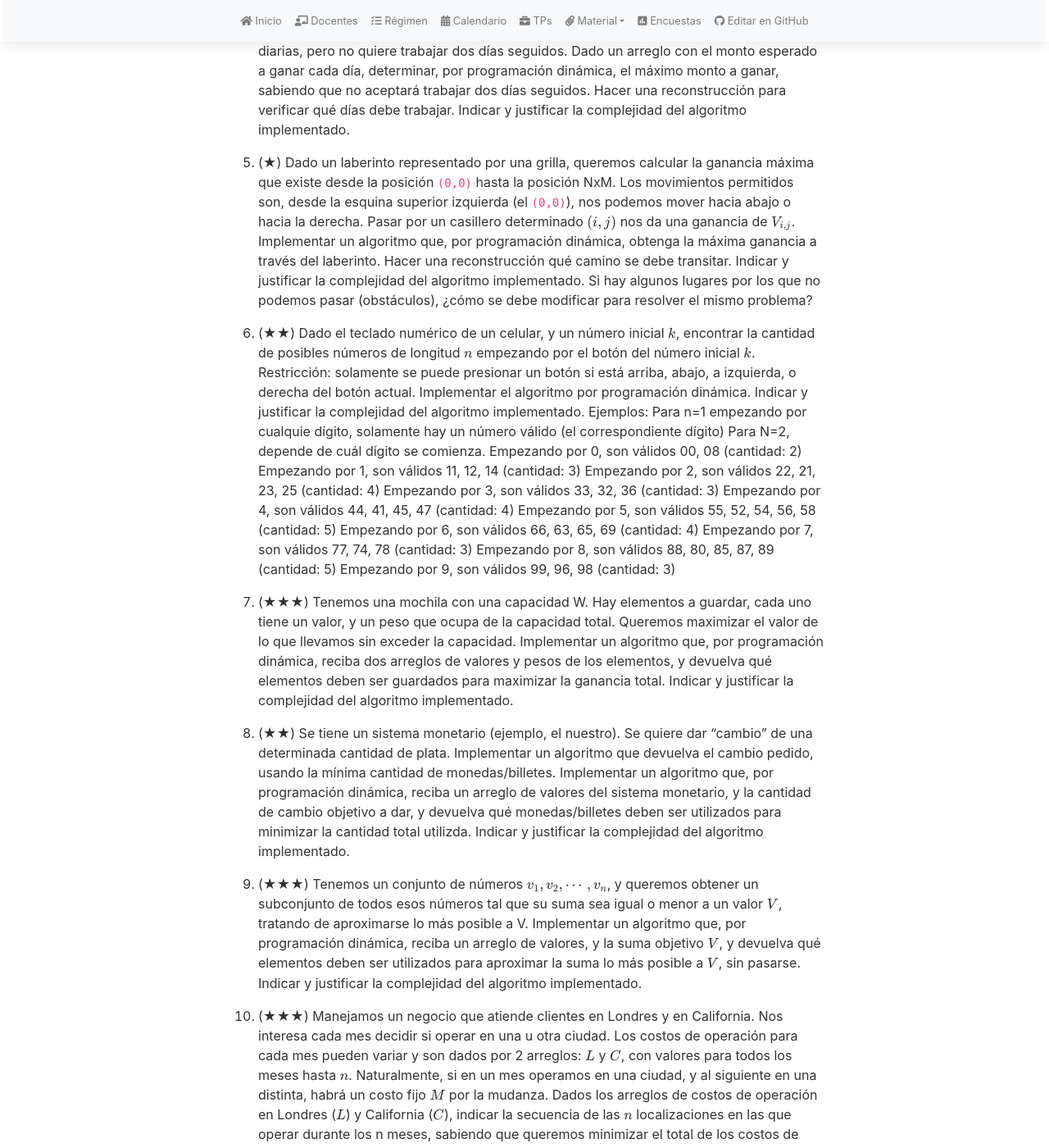
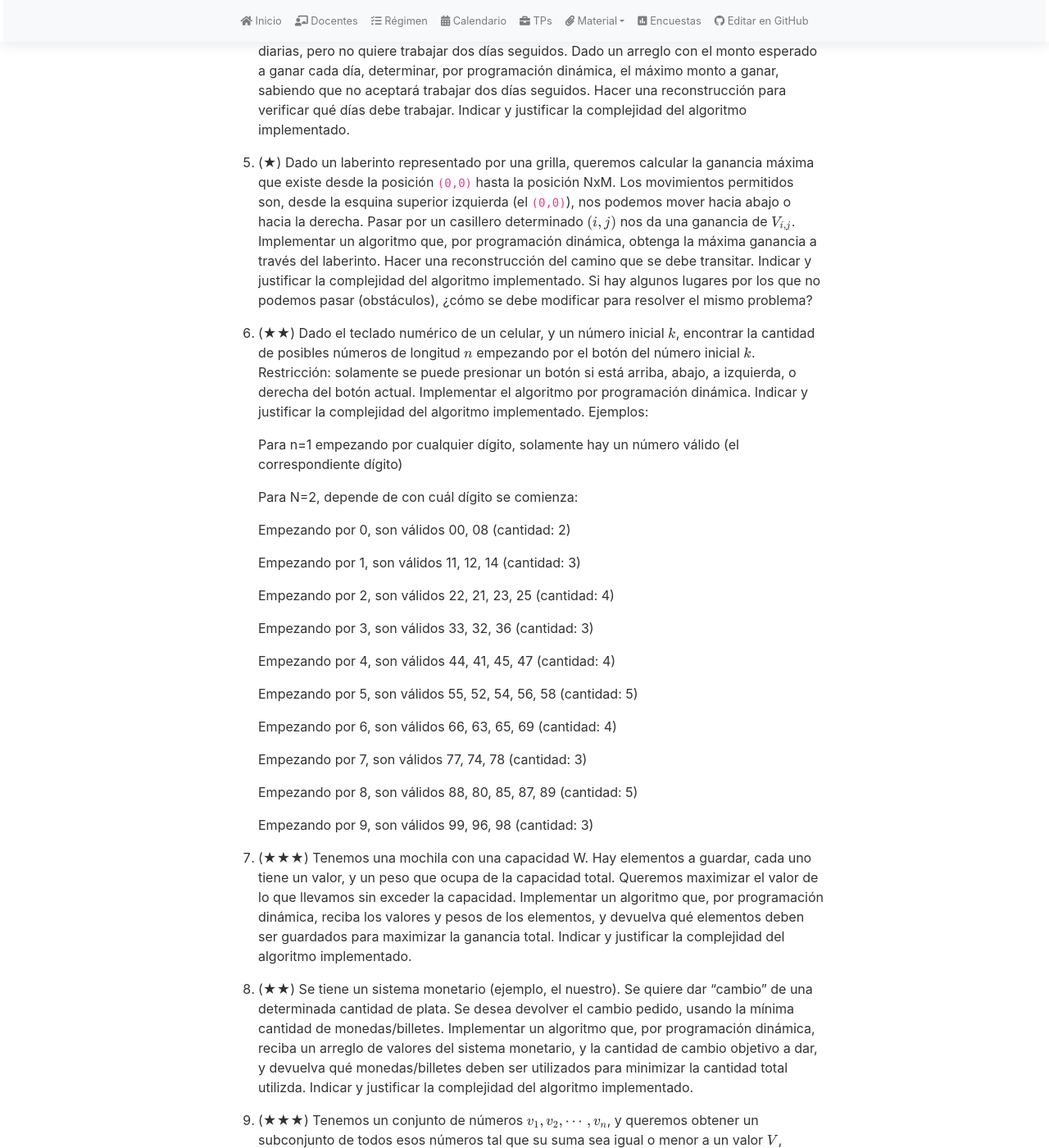
Before and after one commit to algoritmos-rw/tda_bg, a Jekyll site: the page built from material/guias/pd.md, in a window 1280 px wide and 1400 px high, scrolled down 890 px. Shown: the whole window at 82% size. Built offline with Jekyll 4.4.1, drawn with Linux system fonts in a browser that asks for light colours; nearby versions of some CDN libraries; our own code applies the rules of GitHub Pages for plain Markdown files; some of the changed text lies outside the part shown.

Commit message:
Typos y emprolijar pd.md (#18)

```diff
--- a/material/guias/pd.md
+++ b/material/guias/pd.md
@@ -55,7 +55,7 @@ math: true
 1.  (★) Dado un laberinto representado por una grilla, queremos calcular la ganancia máxima que existe desde la posición `(0,0)` hasta
     la posición NxM. Los movimientos permitidos son, desde la esquina superior izquierda (el `(0,0)`), nos podemos mover hacia abajo o hacia
     la derecha. Pasar por un casillero determinado $$(i, j)$$ nos da una ganancia de $$V_{i,j}$$. Implementar un algoritmo que, por programación
-    dinámica, obtenga la máxima ganancia a través del laberinto. Hacer una reconstrucción qué camino se debe transitar. Indicar
+    dinámica, obtenga la máxima ganancia a través del laberinto. Hacer una reconstrucción del camino que se debe transitar. Indicar
     y justificar la complejidad del algoritmo implementado.
     Si hay algunos lugares por los que no podemos pasar (obstáculos), ¿cómo se debe modificar para resolver el mismo problema?
 
@@ -63,27 +63,39 @@ math: true
     el botón del número inicial $$k$$. Restricción: solamente se puede presionar un botón si está arriba, abajo, a izquierda, o derecha del botón actual.
     Implementar el algoritmo por programación dinámica. Indicar y justificar la complejidad del algoritmo implementado.
     Ejemplos:
-    Para n=1 empezando por cualquie dígito, solamente hay un número válido (el correspondiente dígito)
-    Para N=2, depende de cuál dígito se comienza.
+
+    Para n=1 empezando por cualquier dígito, solamente hay un número válido (el correspondiente dígito)
+
+    Para N=2, depende de con cuál dígito se comienza:
+
     Empezando por 0, son válidos 00, 08 (cantidad: 2)
+
     Empezando por 1, son válidos 11, 12, 14 (cantidad: 3)
+
     Empezando por 2, son válidos 22, 21, 23, 25 (cantidad: 4)
+
     Empezando por 3, son válidos 33, 32, 36 (cantidad: 3)
+
     Empezando por 4, son válidos 44, 41, 45, 47 (cantidad: 4)
+
     Empezando por 5, son válidos 55, 52, 54, 56, 58 (cantidad: 5)
+
     Empezando por 6, son válidos 66, 63, 65, 69 (cantidad: 4)
+
     Empezando por 7, son válidos 77, 74, 78 (cantidad: 3)
+
     Empezando por 8, son válidos 88, 80, 85, 87, 89 (cantidad: 5)
+
     Empezando por 9, son válidos 99, 96, 98 (cantidad: 3)
 
 1.  (★★★) Tenemos una mochila con una capacidad W. Hay elementos a guardar, cada uno tiene un valor, y un peso que ocupa de la
     capacidad total. Queremos maximizar el valor de lo que llevamos sin exceder la capacidad. Implementar un algoritmo que,
-    por programación dinámica, reciba dos arreglos de valores y pesos de los elementos, y devuelva qué elementos deben ser
+    por programación dinámica, reciba los valores y pesos de los elementos, y devuelva qué elementos deben ser
     guardados para maximizar la ganancia total. Indicar y justificar la complejidad del algoritmo implementado.
 
-1.  (★★) Se tiene un sistema monetario (ejemplo, el nuestro). Se quiere dar "cambio" de una determinada cantidad de plata. Implementar
-    un algoritmo que devuelva el cambio pedido, usando la mínima cantidad de monedas/billetes. Implementar un algoritmo que,
-    por programación dinámica, reciba un arreglo de valores del sistema monetario, y la cantidad de cambio objetivo a dar, y devuelva
+1.  (★★) Se tiene un sistema monetario (ejemplo, el nuestro). Se quiere dar "cambio" de una determinada cantidad de plata. Se
+    desea devolver el cambio pedido, usando la mínima cantidad de monedas/billetes. Implementar un algoritmo que, por
+    programación dinámica, reciba un arreglo de valores del sistema monetario, y la cantidad de cambio objetivo a dar, y devuelva
     qué monedas/billetes deben ser utilizados para minimizar la cantidad total utilizda.
     Indicar y justificar la complejidad del algoritmo implementado.
 
@@ -100,8 +112,13 @@ math: true
     ciudad. Indicar y justificar la complejidad del algoritmo implementado.
 
 1.  (★★) Dado un número **K**, se quiere obtener la mínima cantidad de operaciones para llegar desde 0 a K, siendo que las
-    operaciones posibles son: (i) aumentar el valor del operando en 1; (ii) duplicar el valor del operando.
-    Implementar un algoritmo que, por programación dinámica obtenga la menor cantidad de operaciones a realizar (y cuáles son
+    operaciones posibles son:
+
+    (i) aumentar el valor del operando en 1;
+
+    (ii) duplicar el valor del operando.
+
+    Implementar un algoritmo que, por programación dinámica, obtenga la menor cantidad de operaciones a realizar (y cuáles son
     dichas operaciones). Desarrollar la ecuación de recurrencia. Indicar y justificar la complejidad del algoritmo implementado.
     Aclaración: asegurarse de que el algoritmo presentado sea de programación dinámica, con su correspondiente ecuación de recurrencia.
 
@@ -134,15 +151,22 @@ math: true
     partir de recibir un arreglo de las ganancias obtenibles. Para esto, escribir y describir la ecuación de recurrencia
     correspondiente. Indicar y justificar la complejidad del algoritmo propuesto.
 
-1.  (★★★) Dada una soga de n metros ($$n \geq 2$$) implementar un algoritmo que, utilizando programación dinámica, permita cortarla
-    (en partes de largo entero) de manera tal que el producto del largo de cada una de las partes resultantes sea máximo. El
-    algoritmo debe devolver el valor del producto máximo alcanzable. Indicar y justificar la complejidad del algoritmo.
+1.  (★★★) Dada una soga de n metros ($$n \geq 2$$) implementar un algoritmo que, utilizando programación dinámica, permita
+    cortarla (en partes de largo entero) de manera tal que el producto de los largos de cada una de las partes resultantes sea
+    máximo. El algoritmo debe devolver el valor del producto máximo alcanzable. Tener en cuenta que la soga puede cortarse
+    varias veces, como se muestra en el ejemplo con n = 10. Indicar y justificar la complejidad del algoritmo.
     Ejemplos:
+
     n = 2 --> Debe devolver 1 (producto máximo es 1 * 1)
+
     n = 3 --> Debe devolver 2 (producto máximo es 2 * 1)
+
     n = 4 --> Debe devolver 4 (producto máximo es 2 * 2)
+
     n = 5 --> Debe devolver 6 (producto máximo es 2 * 3)
+
     n = 6 --> Debe devolver 9 (producto máximo es 3 * 3)
+
     n = 10 -> Debe devolver 36 (producto máximo es 3 * 3 * 4)
 
 {::options toc_levels="2" /}
```
